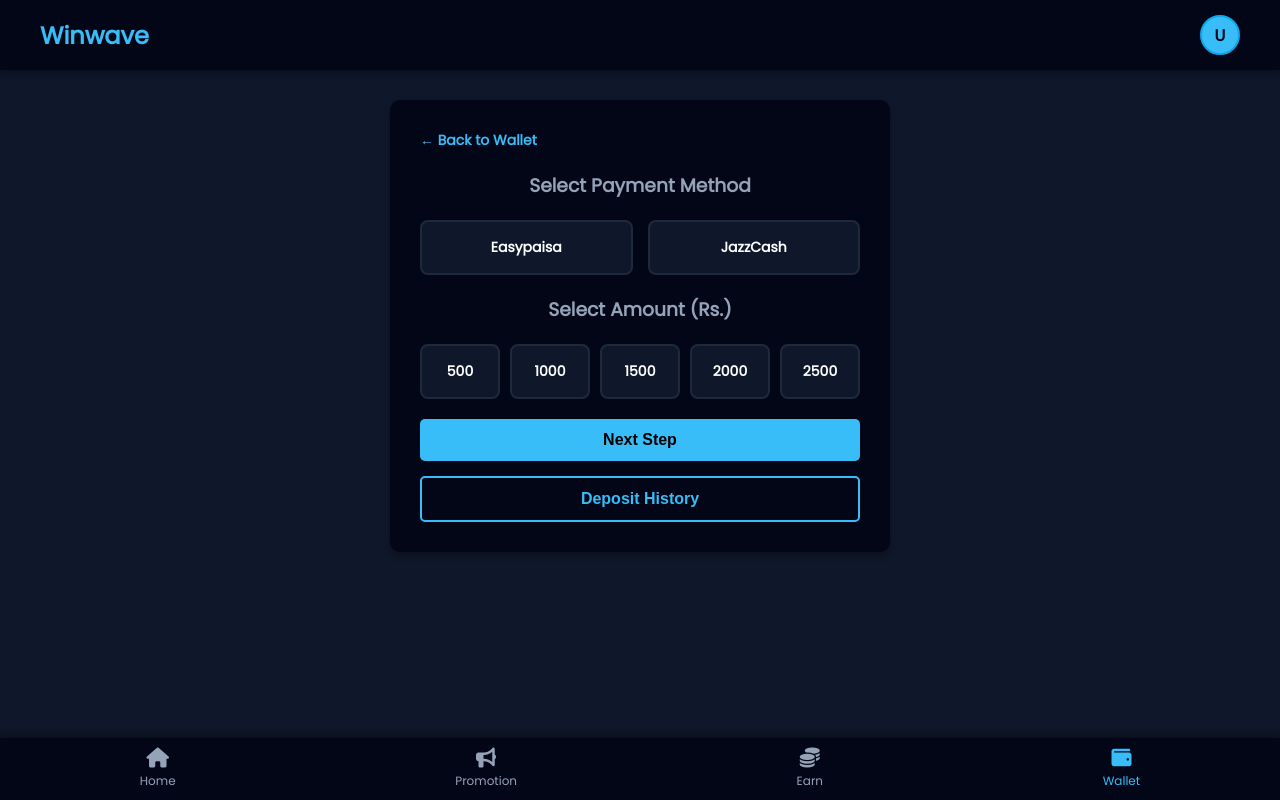
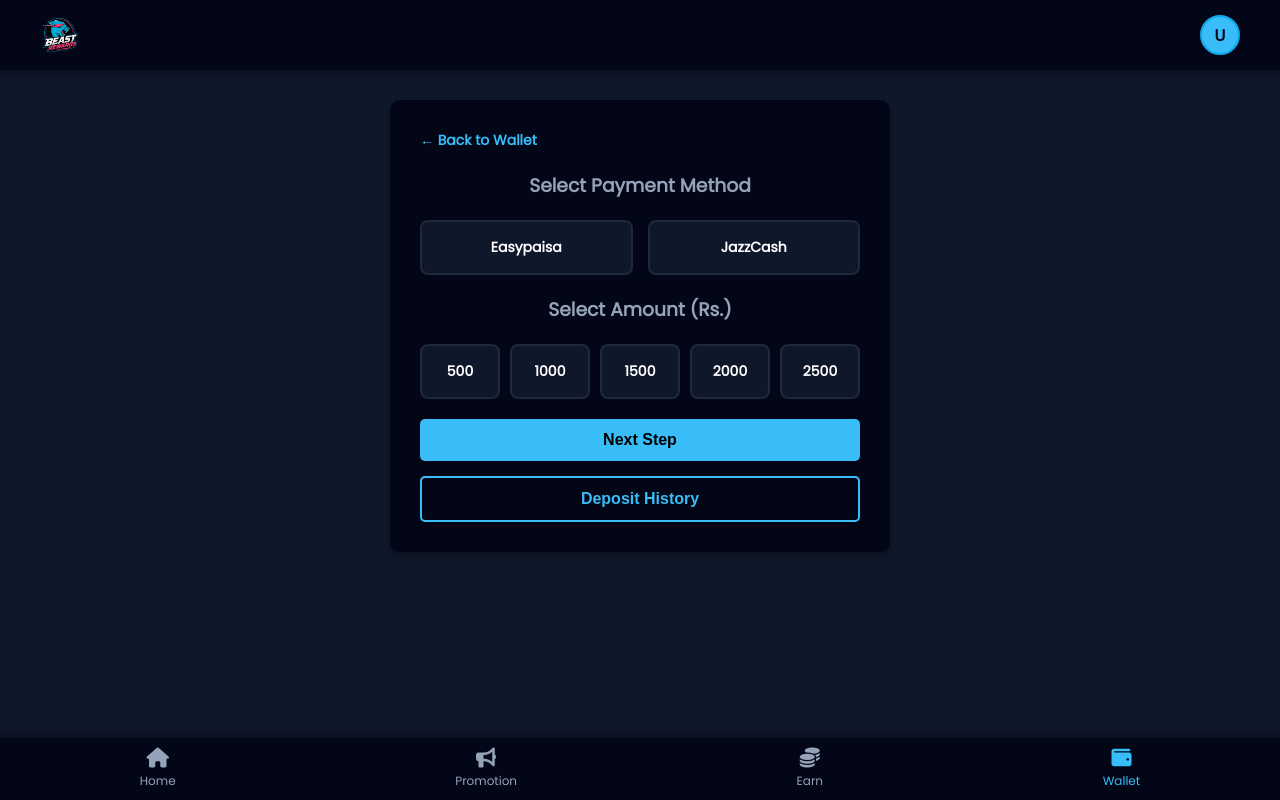
Before and after one commit to CashClick-dev/CashClick, a plain HTML site: page deposit.html in a window 1280 px wide. Drawn offline with Linux system fonts and the light colour scheme; no server answers.

Commit message:
Update deposit.html

```diff
--- a/deposit.html
+++ b/deposit.html
@@ -25,7 +25,7 @@
     box-shadow: 0 4px 6px rgba(0,0,0,0.3);
 }
 
-header .logo { color: #38bdf8; font-size: 24px; font-weight: bold; }
+header .logo { display: flex; align-items: center; }
 header .dp {
     width: 40px; height: 40px; border-radius: 50%; background: #38bdf8;
     color: #020617; display: flex; justify-content: center; align-items: center;
@@ -109,7 +109,9 @@
 <body>
 
 <header>
-    <div class="logo">Winwave</div>
+    <div class="logo">
+        <img src="logo.png" alt="Logo" style="max-height: 40px; width: auto;">
+    </div>
     <div class="dp" title="User">U</div>
 </header>
 
```
